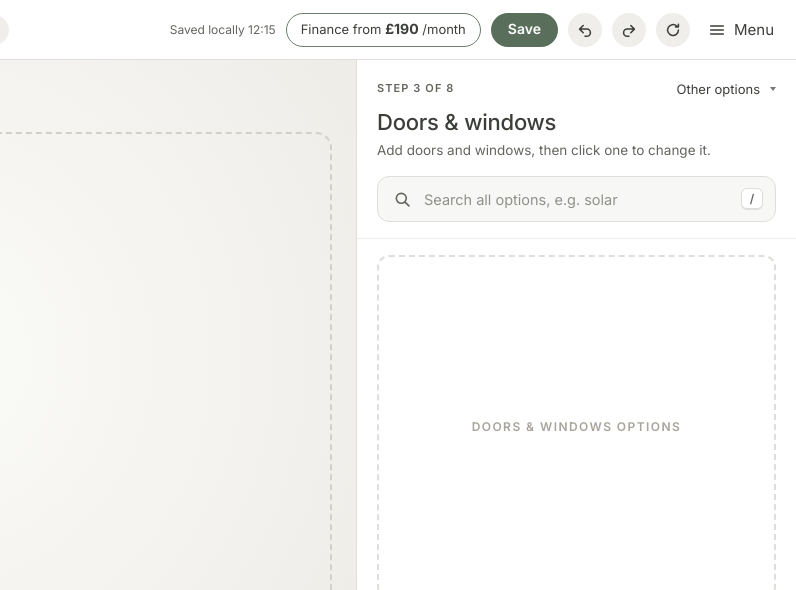
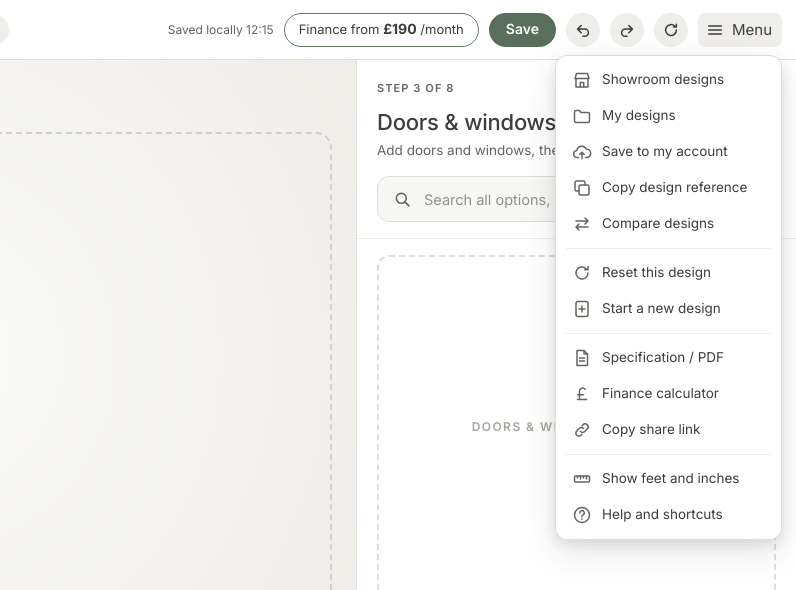
Before and after one commit to AdamOwenGR/wizard-designs, a plain HTML site: page configurator.html in a window 1280 px wide. Both pictures are taken after a click on the button "Menu". Shown: the top 590 px of the page, 484-1280 px from the left. Drawn offline with Linux system fonts and the light colour scheme.

Commit message:
Populate the top-bar Menu dropdown with icons and names
Items mirror the live configurator menu (showroom and saved designs, copy
design reference, reset/new, spec PDF, finance, share link, feet and
inches toggle, help), grouped with separators and right-aligned under the
button. Dropdowns now position against the page so they work outside the
3D view.

Co-Authored-By: Claude Opus 5.5 <noreply@anthropic.com>

```diff
--- a/configurator.css
+++ b/configurator.css
@@ -175,13 +175,16 @@ svg { display: block; }
 .dc-model { font-weight: 700; }
 .dc-size { border-left: 1px solid var(--gr-stone); color: var(--ui-muted); }
 .tb-saved { font-size: 12px; color: var(--ui-muted); white-space: nowrap; }
+.menu-btn[aria-expanded="true"] { background: var(--gr-neutral-100); }
 .menu-btn {
   display: inline-flex; align-items: center; gap: 8px;
-  height: 34px; padding: 0 8px;
-  border: 0; background: none;
+  height: 34px; padding: 0 10px 0 8px;
+  border: 0; border-radius: 8px; background: none;
   font-size: 15px;
   cursor: pointer;
+  transition: background .2s;
 }
+.menu-btn:hover { background: var(--gr-neutral-50); }
 
 /* =====================================================================
    3D VIEW (placeholder)
@@ -264,8 +267,10 @@ svg { display: block; }
 
 /* ---------- Toolbar dropdown menu ---------- */
 .menu {
-  position: absolute;
-  z-index: 6;
+  position: fixed;
+  z-index: 50;
+  max-height: calc(100vh - 80px);
+  overflow-y: auto;
   min-width: 220px;
   padding: 6px;
   background: #fff;
@@ -276,6 +281,8 @@ svg { display: block; }
   animation: menu-in .16s var(--ease);
 }
 .menu[hidden] { display: none; }
+.menu.from-right { transform-origin: top right; }
+.menu-sep { height: 1px; margin: 6px 4px; background: var(--gr-neutral-100); }
 @keyframes menu-in { from { opacity: 0; transform: translateY(-4px) scale(.98); } }
 .menu-heading {
   margin: 6px 10px 4px;
--- a/configurator.html
+++ b/configurator.html
@@ -33,7 +33,7 @@
       <button type="button" class="icon-btn" aria-label="Undo"><svg viewBox="0 0 20 20"><path d="M8 5 4 9l4 4M4.5 9H12a4 4 0 0 1 0 8h-2" /></svg></button>
       <button type="button" class="icon-btn" aria-label="Redo"><svg viewBox="0 0 20 20"><path d="m12 5 4 4-4 4M15.5 9H8a4 4 0 0 0 0 8h2" /></svg></button>
       <button type="button" class="icon-btn" aria-label="Reset this design"><svg viewBox="0 0 20 20"><path d="M16 10a6 6 0 1 1-1.8-4.3M16 3.5v3.2h-3.2" /></svg></button>
-      <button type="button" class="menu-btn"><svg viewBox="0 0 20 20" aria-hidden="true"><path d="M3 5.5h14M3 10h14M3 14.5h14" /></svg>Menu</button>
+      <button type="button" class="menu-btn" data-menu="app" aria-haspopup="menu" aria-expanded="false"><svg viewBox="0 0 20 20" aria-hidden="true"><path d="M3 5.5h14M3 10h14M3 14.5h14" /></svg>Menu</button>
     </div>
   </header>
 
--- a/configurator.js
+++ b/configurator.js
@@ -128,7 +128,20 @@
     studio: '<path d="M3 3.5h14v7.25A5.75 5.75 0 0 1 11.25 16.5H3z"/><path d="M3 12.5h7"/>',
     grid: '<rect x="3" y="3" width="14" height="14" rx="1.5"/><path d="M7.67 3v14M12.33 3v14M3 7.67h14M3 12.33h14"/>',
     garden: '<path d="M10 17.5v-6"/><path d="M10 11.5c-3.25 0-5-1.9-5-4.25S7.25 2.5 10 2.5s5 2.4 5 4.75-1.75 4.25-5 4.25z"/><path d="M3 17.5h14"/>',
-    pan: '<path d="M10 2.5v15M2.5 10h15M7.75 4.75 10 2.5l2.25 2.25M7.75 15.25 10 17.5l2.25-2.25M4.75 7.75 2.5 10l2.25 2.25M15.25 7.75 17.5 10l-2.25 2.25"/>'
+    pan: '<path d="M10 2.5v15M2.5 10h15M7.75 4.75 10 2.5l2.25 2.25M7.75 15.25 10 17.5l2.25-2.25M4.75 7.75 2.5 10l2.25 2.25M15.25 7.75 17.5 10l-2.25 2.25"/>',
+    // main Menu
+    showroom: '<path d="M3 8.5 4.5 3.5h11L17 8.5zM4 8.5V17h12V8.5"/><path d="M8.25 17v-4.5h3.5V17"/>',
+    folder: '<path d="M2.5 6A1.5 1.5 0 0 1 4 4.5h3.5l1.5 2h7A1.5 1.5 0 0 1 17.5 8v7a1.5 1.5 0 0 1-1.5 1.5H4A1.5 1.5 0 0 1 2.5 15z"/>',
+    cloud: '<path d="M6.5 15.5H5.25a3.5 3.5 0 0 1-.4-6.98 5 5 0 0 1 9.55-1.27A3.75 3.75 0 0 1 14.75 15.5H13.5"/><path d="M10 10.25v6.5M7.75 12.5 10 10.25l2.25 2.25"/>',
+    copy: '<rect x="7" y="7" width="10" height="10" rx="1.5"/><path d="M13 7V4.5A1.5 1.5 0 0 0 11.5 3h-7A1.5 1.5 0 0 0 3 4.5v7A1.5 1.5 0 0 0 4.5 13H7"/>',
+    compare: '<path d="M4 7h12M13 4l3 3-3 3M16 13H4M7 10l-3 3 3 3"/>',
+    reset: '<path d="M16 10a6 6 0 1 1-1.8-4.3M16 3.5v3.2h-3.2"/>',
+    newdoc: '<rect x="4" y="2.5" width="12" height="15" rx="2"/><path d="M10 7v6M7 10h6"/>',
+    pdf: '<path d="M5 2.5h7l3.5 3.5v11.5H5z"/><path d="M12 2.5V6h3.5M7.5 10h5M7.5 13h5"/>',
+    pound: '<path d="M13.25 5.25a3.25 3.25 0 0 0-5.75 2.1V15.5M5.5 15.5h9M5.5 10.75h6"/>',
+    link: '<path d="M8.5 11.5a3 3 0 0 0 4.25 0l2.5-2.5A3 3 0 0 0 11 4.75l-1 1"/><path d="M11.5 8.5a3 3 0 0 0-4.25 0l-2.5 2.5A3 3 0 0 0 9 15.25l1-1"/>',
+    ruler: '<rect x="2.5" y="7" width="15" height="6" rx="1"/><path d="M5.5 7v2M8.5 7v3M11.5 7v2M14.5 7v3"/>',
+    help: '<circle cx="10" cy="10" r="7.5"/><path d="M7.75 7.9a2.25 2.25 0 1 1 3.25 2c-.6.3-1 .8-1 1.5v.35M10 14.1v.15"/>'
   };
 
   // type: 'check' (on/off), 'radio' (one per group), 'action' (does something, closes the menu).
@@ -162,19 +175,38 @@
       { label: 'Garden',      icon: 'garden', type: 'radio', group: 'setting' },
       { heading: 'Mouse' },
       { label: 'Pan (drag slides the view)', icon: 'pan', type: 'check' }
+    ] },
+    // Top-bar Menu (items as on the live configurator; units moved here from the old m/ft toggle)
+    app: { align: 'right', items: [
+      { label: 'Showroom designs',   icon: 'showroom', type: 'action' },
+      { label: 'My designs',         icon: 'folder',   type: 'action' },
+      { label: 'Save to my account', icon: 'cloud',    type: 'action' },
+      { label: 'Copy design reference', icon: 'copy',  type: 'action' },
+      { label: 'Compare designs',    icon: 'compare',  type: 'action' },
+      { sep: true },
+      { label: 'Reset this design',  icon: 'reset',    type: 'action' },
+      { label: 'Start a new design', icon: 'newdoc',   type: 'action' },
+      { sep: true },
+      { label: 'Specification / PDF', icon: 'pdf',     type: 'action' },
+      { label: 'Finance calculator', icon: 'pound',    type: 'action' },
+      { label: 'Copy share link',    icon: 'link',     type: 'action' },
+      { sep: true },
+      { label: 'Show feet and inches', icon: 'ruler',  type: 'check' },
+      { label: 'Help and shortcuts', icon: 'help',     type: 'action' }
     ] }
   };
 
-  const viewer = $('.viewer');
   const menuEl = document.createElement('div');
   menuEl.className = 'menu';
   menuEl.setAttribute('role', 'menu');
   menuEl.hidden = true;
-  viewer.appendChild(menuEl);
+  document.body.appendChild(menuEl);
   let openBtn = null;
 
   function renderMenu(key) {
-    menuEl.innerHTML = MENUS[key].items.map((it, i) => it.heading
+    menuEl.innerHTML = MENUS[key].items.map((it, i) => it.sep
+      ? '<div class="menu-sep" role="separator"></div>'
+      : it.heading
       ? `<div class="menu-heading" role="presentation">${it.heading}</div>`
       : `<button type="button" class="menu-item" data-i="${i}" tabindex="-1"
            role="${it.type === 'check' ? 'menuitemcheckbox' : it.type === 'radio' ? 'menuitemradio' : 'menuitem'}"
@@ -189,14 +221,17 @@
     if (openBtn) closeMenu(false);
     openBtn = btn;
     menuEl.dataset.menu = btn.dataset.menu;
-    menuEl.setAttribute('aria-label', btn.dataset.tip);
+    menuEl.setAttribute('aria-label', btn.dataset.tip || btn.textContent.trim());
     renderMenu(btn.dataset.menu);
-    const v = viewer.getBoundingClientRect(), b = btn.getBoundingClientRect();
+    const b = btn.getBoundingClientRect();
+    const right = MENUS[btn.dataset.menu].align === 'right';
+    menuEl.classList.toggle('from-right', right);
     menuEl.hidden = false;
-    // keep the menu inside the viewer on narrow screens
-    const left = Math.min(b.left - v.left, v.width - menuEl.offsetWidth - 8);
-    menuEl.style.left = `${Math.max(8, left)}px`;
-    menuEl.style.top = `${b.bottom - v.top + 8}px`;
+    // drop below the button, kept on screen
+    const w = menuEl.offsetWidth;
+    const left = right ? b.right - w : b.left;
+    menuEl.style.left = `${Math.max(8, Math.min(left, innerWidth - w - 8))}px`;
+    menuEl.style.top = `${b.bottom + 8}px`;
     btn.setAttribute('aria-expanded', 'true');
     menuEl.querySelector('.menu-item')?.focus({ preventScroll: true });
   }
```
